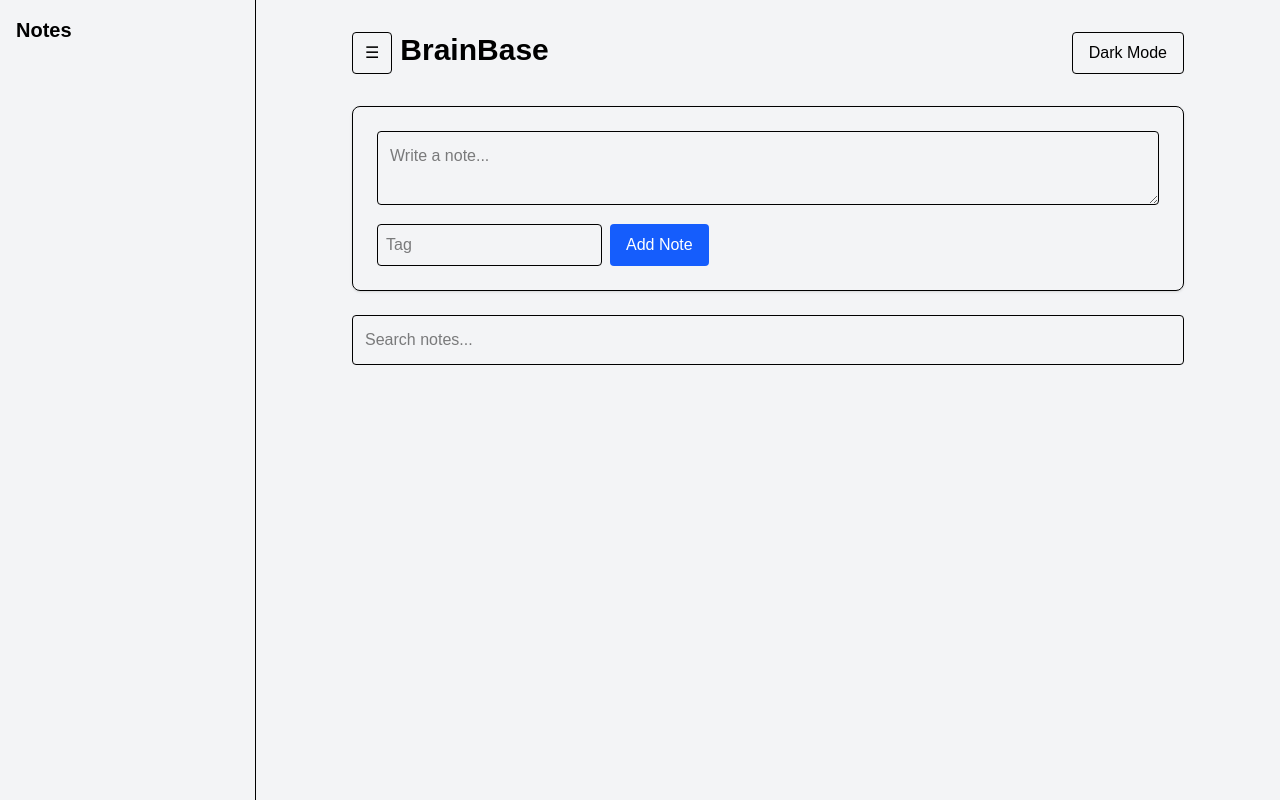
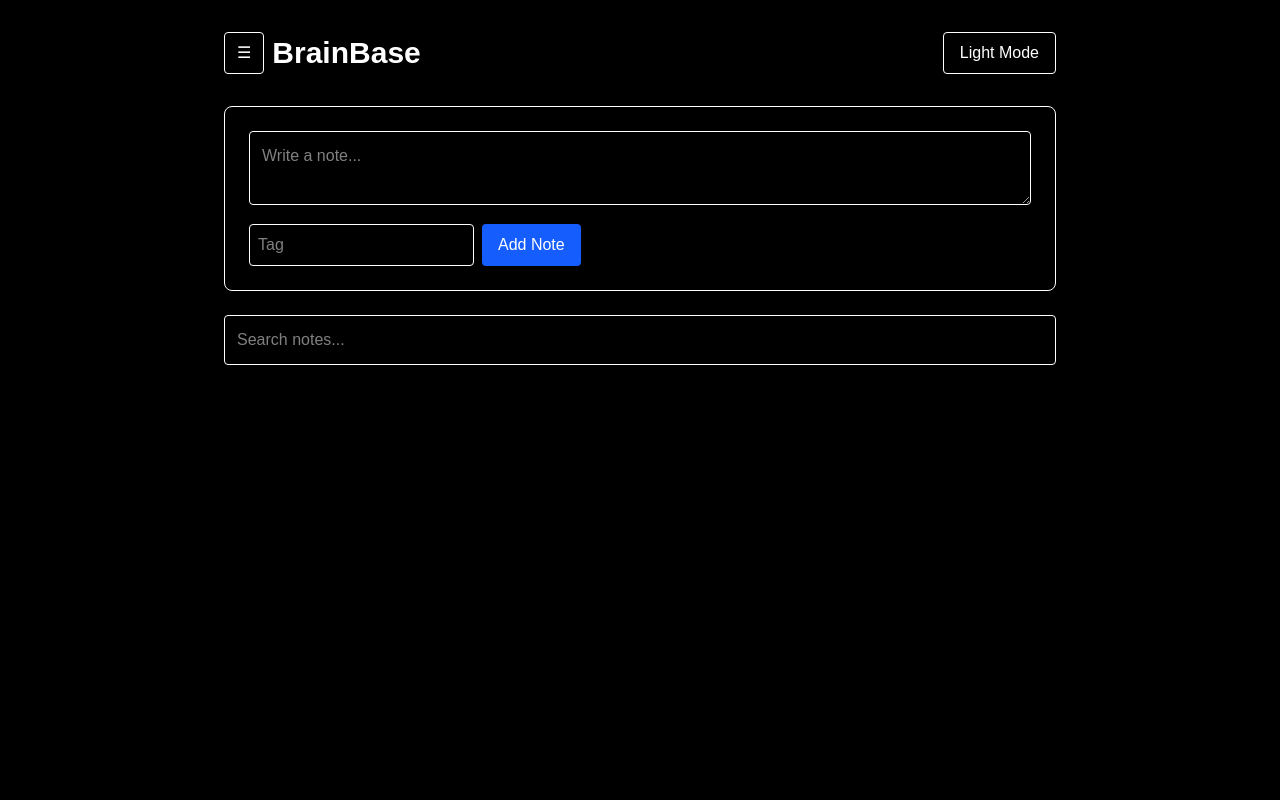
Before and after one commit to naimesh3655-cmdr/brainbase, a Next.js app: page / in a window 1280 px wide. Built offline with nearby package versions, Linux system fonts and the light colour scheme.

Commit message:
new changes

```diff
--- a/app/page.tsx
+++ b/app/page.tsx
@@ -13,8 +13,10 @@ export default function Home() {
   const [tag,setTag] = useState("")
   const [search,setSearch] = useState("")
   const [notes,setNotes] = useState<Note[]>([])
-  const [dark,setDark] = useState(false)
-  const [sidebar,setSidebar] = useState(true)
+  const [dark,setDark] = useState(true)
+  const [sidebar,setSidebar] = useState(false)
+
+  /* LOAD NOTES */
 
   useEffect(()=>{
     const stored = localStorage.getItem("brainbase_notes")
@@ -23,9 +25,27 @@ export default function Home() {
     }
   },[])
 
+  /* SAVE NOTES */
+
   useEffect(()=>{
     localStorage.setItem("brainbase_notes",JSON.stringify(notes))
   },[notes])
+
+  /* LOAD THEME */
+
+  useEffect(()=>{
+    const theme = localStorage.getItem("brainbase_theme")
+
+    if(theme){
+      setDark(theme === "dark")
+    }
+  },[])
+
+  /* SAVE THEME */
+
+  useEffect(()=>{
+    localStorage.setItem("brainbase_theme",dark ? "dark" : "light")
+  },[dark])
 
   function addNote(){
     if(note.trim()==="") return
@@ -43,6 +63,8 @@ export default function Home() {
   function loadNote(index:number){
     setNote(notes[index].text)
     setTag(notes[index].tag)
+
+    setSidebar(false)
   }
 
   const filteredNotes = notes.filter(n =>
@@ -52,13 +74,15 @@ export default function Home() {
 
   return (
 
-    <div className={dark ? "bg-black text-white min-h-screen flex" : "bg-gray-100 text-black min-h-screen flex"}>
+    <div className={dark
+      ? "bg-black text-white min-h-screen md:flex"
+      : "bg-gray-100 text-black min-h-screen md:flex"}>
 
       {/* SIDEBAR */}
 
       {sidebar && (
 
-        <aside className="w-64 border-r p-4 overflow-y-auto">
+        <aside className="fixed md:relative z-20 w-64 h-full bg-gray-200 dark:bg-gray-900 p-4 border-r overflow-y-auto">
 
           <h2 className="text-xl font-bold mb-4">
             Notes
@@ -78,15 +102,15 @@ export default function Home() {
 
       )}
 
-      {/* MAIN AREA */}
+      {/* MAIN */}
 
-      <main className="flex-1 p-8 max-w-4xl mx-auto">
+      <main className="flex-1 p-4 md:p-8 max-w-4xl mx-auto">
 
         {/* TOP BAR */}
 
         <div className="flex justify-between items-center mb-8">
 
-          <div className="flex gap-2">
+          <div className="flex gap-2 items-center">
 
             <button
               onClick={()=>setSidebar(!sidebar)}
@@ -95,7 +119,7 @@ export default function Home() {
               ☰
             </button>
 
-            <h1 className="text-3xl font-bold">
+            <h1 className="text-2xl md:text-3xl font-bold">
               BrainBase
             </h1>
 
@@ -113,7 +137,7 @@ export default function Home() {
 
         {/* NOTE INPUT */}
 
-        <div className="border p-6 rounded-lg mb-6 shadow hover:shadow-lg transition">
+        <div className="border p-4 md:p-6 rounded-lg mb-6 shadow hover:shadow-lg transition">
 
           <textarea
             className="w-full border p-3 rounded mb-3 bg-transparent"
@@ -122,7 +146,7 @@ export default function Home() {
             placeholder="Write a note..."
           />
 
-          <div className="flex gap-2">
+          <div className="flex flex-col md:flex-row gap-2">
 
             <input
               className="border p-2 rounded"
@@ -161,7 +185,7 @@ export default function Home() {
 
             <div
               key={i}
-              className="border rounded-lg p-5 shadow hover:shadow-xl transition flex justify-between"
+              className="border rounded-lg p-4 md:p-5 shadow hover:shadow-xl transition flex justify-between"
             >
 
               <div>
```
